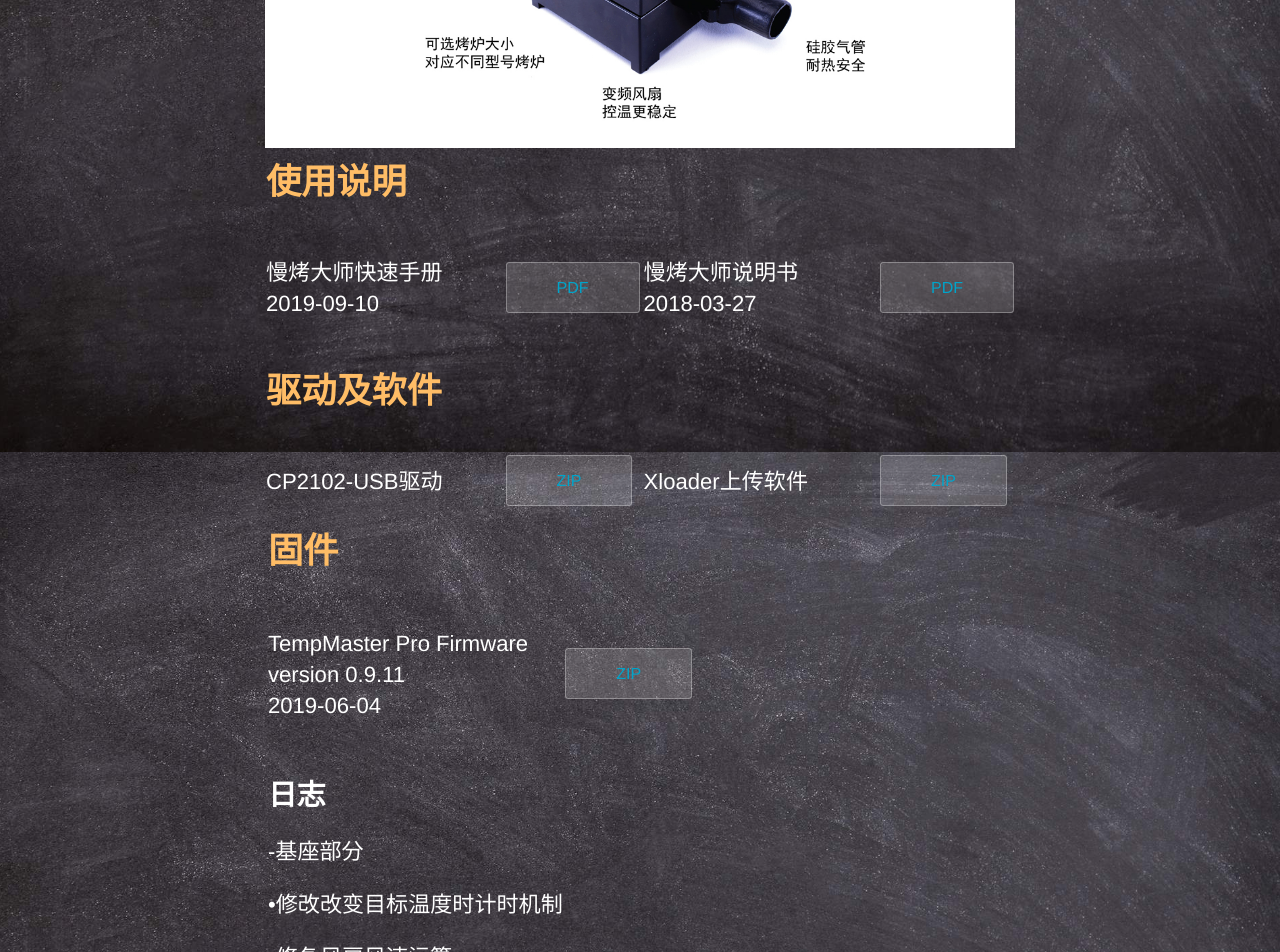
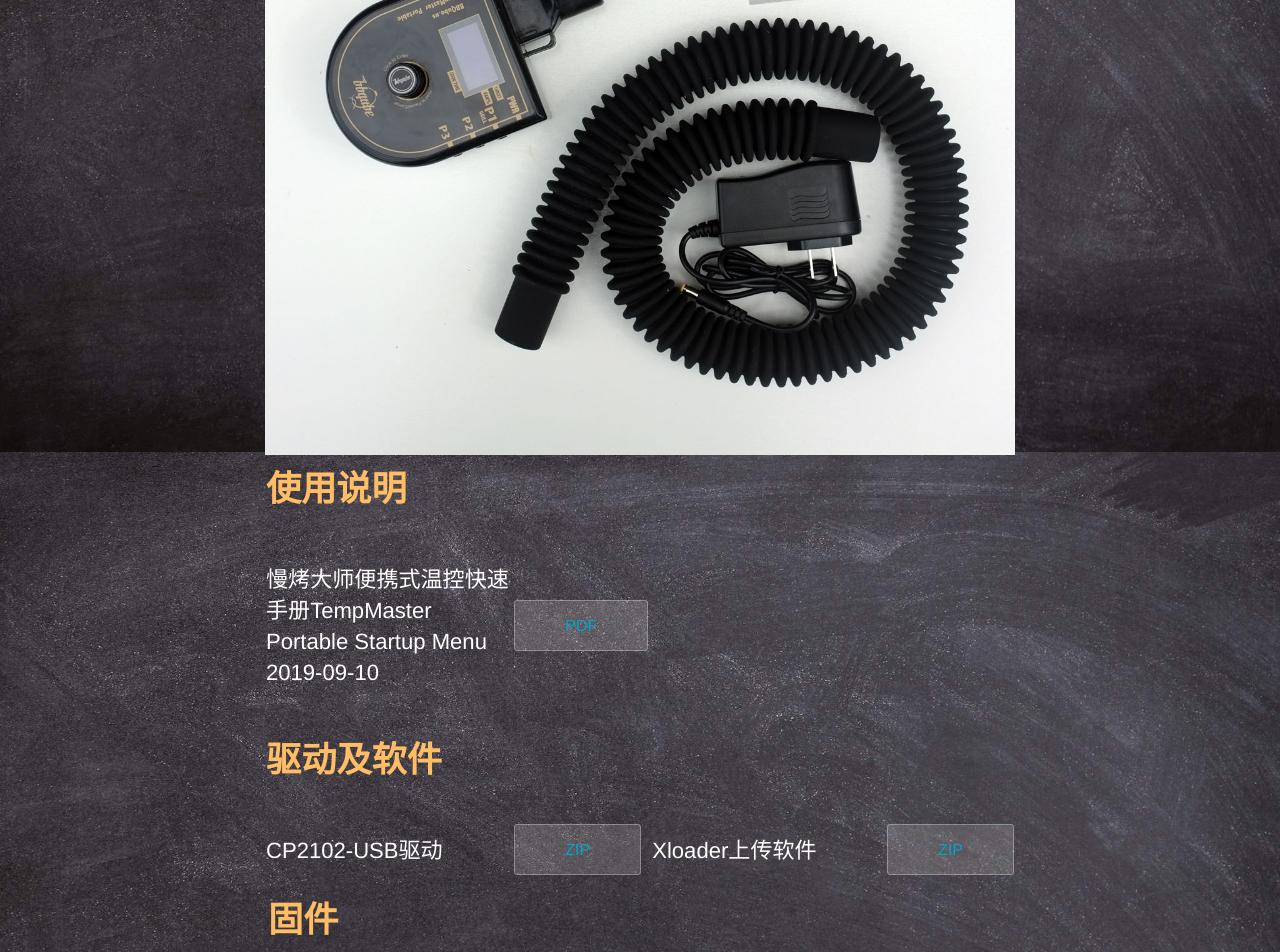
Before and after one commit to FingerLiu/dalianbbq.github.io, a Jekyll site: the page built from tech.html, in a window 1280 px wide and 1400 px high, scrolled down 588 px. Shown: the top 952 px of the window. Built offline with Jekyll 4.4.1, drawn with Linux system fonts in a browser that asks for light colours; some of the changed text lies outside the part shown.

Commit message:
updated support page to portable

```diff
--- a/tech.html
+++ b/tech.html
@@ -5,7 +5,7 @@ description: 科学的烤肉
 
 <section>
         <div class="text-container">
-            <div><img src="/images/store-app_04.jpg" alt=""/></div>
+            <div><img src="/images/portable10.jpg" alt="慢烤大师碳炉温控"/></div>
                 <table style="border-collapse:collapse;width:100%;">
                         <tbody style="width:100%;">
                           <tr>
@@ -20,12 +20,10 @@ description: 科学的烤肉
                               </td>
                           </tr>
                           <tr>
-                            <td><p>慢烤大师快速手册<br />2019-09-10</p></td>
-                            <td><a  class="introback" href="/downloads/TempMaster Pro startup manual Black BG CN.pdf">PDF</a></td>
+                            <td><p>慢烤大师便携式温控快速手册TempMaster Portable Startup Menu<br />2019-09-10</p></td>
+                            <td><a  class="introback" href="/downloads/BBQube Portable Manual white BG CN.pdf">PDF</a></td>
                             <td><br />
-                              </td>
-                            <td><p>慢烤大师说明书<br />2018-03-27</p></td>
-                            <td><a class="introback" href="/downloads/TempMaster Pro startup manual Black BG CN.pdf">PDF</a></td>
+                            </td>
                           </tr>
                           <tr>
                             <td><br />
@@ -74,6 +72,12 @@ description: 科学的烤肉
                               </td>
                           </tr>
                           <tr>
+                            <td><p>TempMaster Portable Firmware version 0.1.05<br />
+                              2019-06-04</p></td>
+                              <td><a class="introback" href="/downloads/BBQube_Portable_v0.1.05final.zip">ZIP</a></td>
+                          </tr>
+                          <!--
+                          <tr>
                             <td><p>TempMaster Pro Firmware version 0.9.11<br />
                               2019-06-04</p></td>
                               <td><a class="introback" href="/downloads/BBQube Firmware v0.9.11.zip">ZIP</a></td>
@@ -105,7 +109,7 @@ description: 科学的烤肉
                               <div><p>•调整温控计算顺序</p></div>
                               <div><p>-温度计部分</p></div>
                               <div><p>•添加蓝牙设置后的提示信息</p></div></td>
-                          </tr>
+                          </tr>-->
                         </tbody>
                       </table>
                       <div><iframe style="display:block;" src="//player.bilibili.com/player.html?aid=67418550&cid=116895925&page=1" width="640" height="460" scrolling="no" border="0" frameborder="no" framespacing="0" allowfullscreen="true"> </iframe></div>
```
Also changed, not shown: 3 other files.
